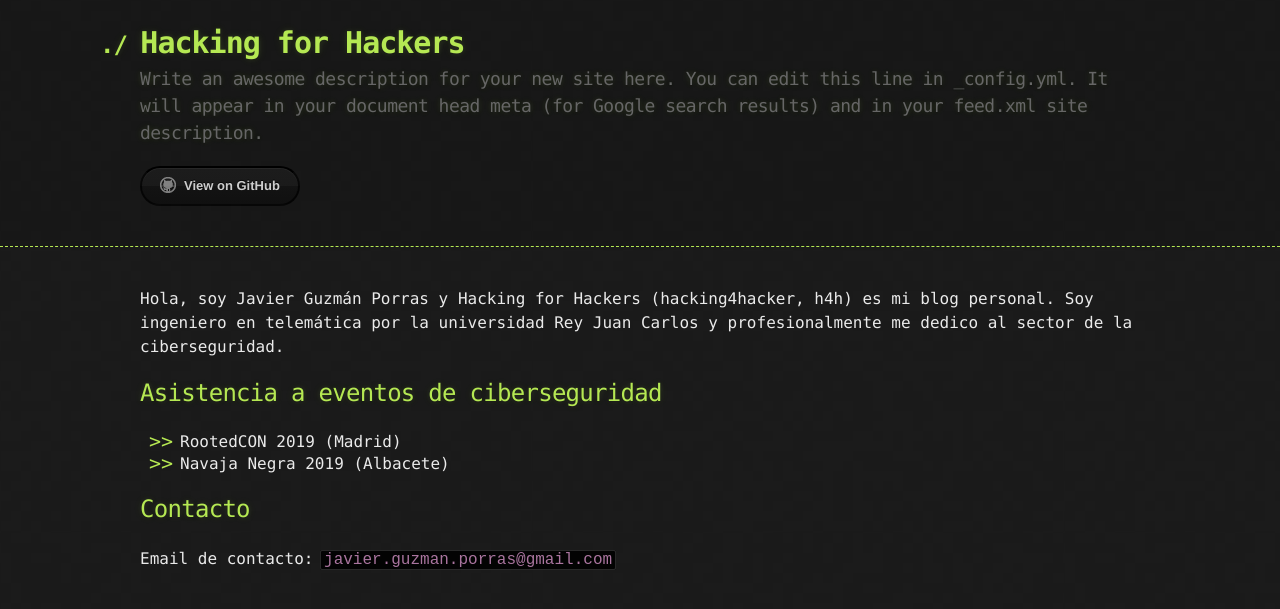
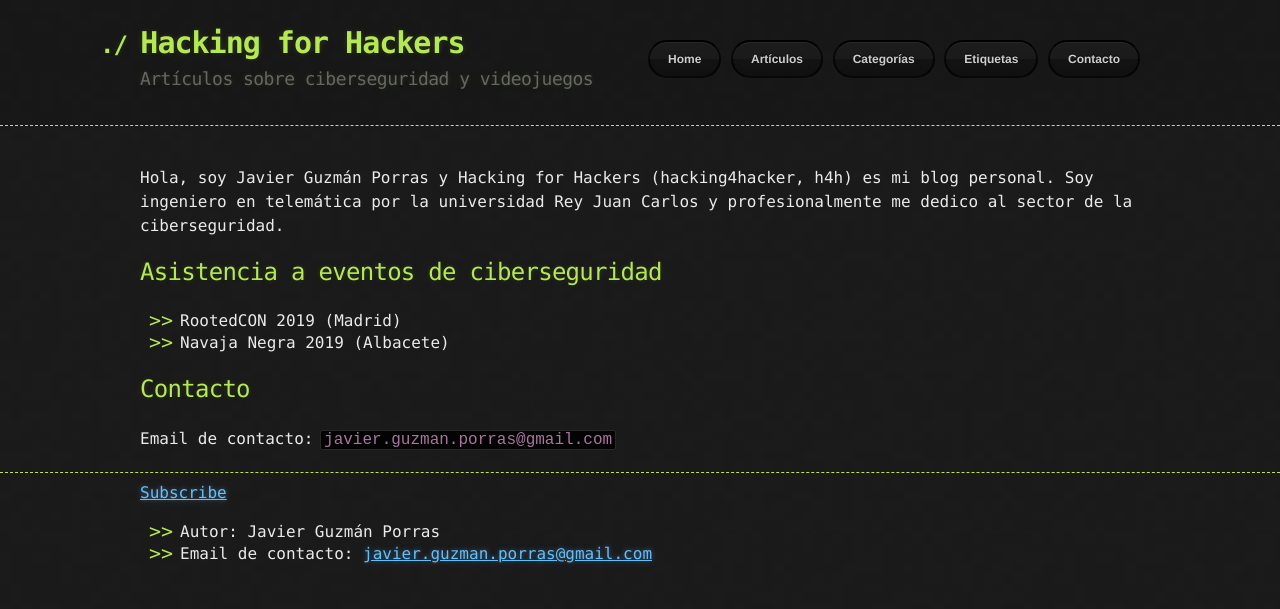
Before and after one commit to javierguzmanporras/hacking4hackers, a Jekyll site: the page built from about.markdown, in a window 1280 px wide. Shown: the top 609 px of the page. Built offline with Jekyll 4.4.1, drawn with Linux system fonts in a browser that asks for light colours.

Commit message:
Add footer and head menu

```diff
--- a/_config.yml
+++ b/_config.yml
@@ -18,16 +18,26 @@
 # You can create any custom variable you would like, and they will be accessible
 # in the templates via {{ site.myvariable }}.
 
+# >- this means to ignore newlines until "baseurl:"
+
+# Site Settings
 title: Hacking for Hackers
-email: javier.guzman.porras@gmail.com
-description: >- # this means to ignore newlines until "baseurl:"
-  Write an awesome description for your new site here. You can edit this
-  line in _config.yml. It will appear in your document head meta (for
-  Google search results) and in your feed.xml site description.
+description: "Artículos sobre ciberseguridad y videojuegos"
+
 baseurl: "/hacking4hackers" # the subpath of your site, e.g. /blog
 url: "https://javierguzmanporras.github.io" # the base hostname & protocol for your site, e.g. http://example.com
-twitter_username: jgp_ingTeleco
-github_username:  javierguzmanporras
+
+# Site Author
+author:
+  name: "Javier Guzmán Porras"
+  email: "javier.guzman.porras@gmail.com"
+  github: "javierguzmanporras"
+  twitter: "jgp_ingTeleco"
+
+
+
+
+
 
 # Build settings
 #theme: minima
--- /dev/null
+++ b/_includes/footer.html
@@ -0,0 +1,40 @@
+<footer class="site-footer h-card">
+    <data class="u-url" href="{{ "/" | relative_url }}"></data>
+
+    <div class="wrapper">
+
+      <div class="footer-col-wrapper">
+        <div class="footer-col">
+          <!-- <p class="feed-subscribe"> -->
+            <a href="{{ 'feed.xml' | relative_url }}">
+              <!-- <svg class="svg-icon orange">
+                <use xlink:href="{{ 'assets/minima-social-icons.svg#rss' | relative_url }}"></use>
+              </svg> -->
+              <span>Subscribe</span>
+            </a>
+          <!-- </p> -->
+
+
+
+        {%- if site.author %}
+          <ul class="contact-list">
+            {% if site.author.name -%}
+              <li class="p-name">Autor: {{ site.author.name | escape }}</li>
+            {% endif -%}
+            {% if site.author.email -%}
+              <li>Email de contacto: <a class="u-email" href="mailto:{{ site.author.email }}">{{ site.author.email }}</a></li>
+            {%- endif %}
+          </ul>
+        {%- endif %}
+        </div>
+        <!-- <div class="footer-col">
+          <p>{{ site.description | escape }}</p>
+        </div> -->
+      </div>
+
+      <!-- <div class="social-links">
+        {%- include social.html -%}
+      </div> -->
+    </div>
+
+  </footer>
--- a/_includes/head-custom.html
+++ b/_includes/head-custom.html
@@ -4,9 +4,9 @@
 {% include head-custom-theme-colors.html %}
 
 <!-- Setup Google Analytics -->
-{% include head-custom-google-analytics.html %}
+<!-- {% include head-custom-google-analytics.html %} -->
 
 <!-- You can set your favicon here -->
-<!-- link rel="shortcut icon" type="image/x-icon" href="{{ '/favicon.ico' | relative_url }}" -->
+<link rel="shortcut icon" type="image/x-icon" href="{{ 'assets/favicon.ico' | relative_url }}">
 
 <!-- end custom head snippets -->
--- /dev/null
+++ b/_includes/social.html
@@ -0,0 +1,22 @@
+{%- assign social = site.minima.social_links -%}
+
+<ul class="social-media-list">
+  {%- for glb in social.gitlab -%}{%- if glb.username and glb.instance -%}<li><a rel="me" href="https://{{ glb.instance | cgi_escape | escape}}/{{glb.username}}" title="{{ glb.username | escape }}"><svg class="svg-icon grey"><use xlink:href="{{ '/assets/minima-social-icons.svg#gitlab' | relative_url }}"></use></svg></a></li>{%- endif -%}{%- endfor -%}
+  {%- if social.dribbble -%}<li><a rel="me" href="https://dribbble.com/{{ social.dribbble | cgi_escape | escape }}" title="{{ social.dribbble | escape }}"><svg class="svg-icon grey"><use xlink:href="{{ '/assets/minima-social-icons.svg#dribbble' | relative_url }}"></use></svg></a></li>{%- endif -%}
+  {%- if social.facebook -%}<li><a rel="me" href="https://www.facebook.com/{{ social.facebook | cgi_escape | escape }}" title="{{ social.facebook | escape }}"><svg class="svg-icon grey"><use xlink:href="{{ '/assets/minima-social-icons.svg#facebook' | relative_url }}"></use></svg></a></li>{%- endif -%}
+  {%- if social.flickr -%}<li><a rel="me" href="https://www.flickr.com/photos/{{ social.flickr | cgi_escape | escape }}" title="{{ social.flickr | escape }}"><svg class="svg-icon grey"><use xlink:href="{{ '/assets/minima-social-icons.svg#flickr' | relative_url }}"></use></svg></a></li>{%- endif -%}
+  {%- if social.github -%}<li><a rel="me" href="https://github.com/{{ social.github | cgi_escape | escape }}" title="{{ social.github | escape }}"><svg class="svg-icon grey"><use xlink:href="{{ '/assets/minima-social-icons.svg#github' | relative_url }}"></use></svg></a></li>{%- endif -%}
+  {%- if site.author.github -%}<li><a rel="me" href="https://github.com/{{ site.author.github | cgi_escape | escape }}" title="{{ site.author.github | escape }}"><svg class="svg-icon grey"><use xlink:href="{{ '/assets/minima-social-icons.svg#github' | relative_url }}"></use></svg></a></li>{%- endif -%}
+  {%- if social.stackoverflow -%}<li><a rel="me" href="https://stackoverflow.com/users/{{ social.stackoverflow | cgi_escape | escape }}" title="{{ social.stackoverflow | escape }}"><svg class="svg-icon grey"><use xlink:href="{{ '/assets/minima-social-icons.svg#stackoverflow' | relative_url }}"></use></svg></a></li>{%- endif -%}
+  {%- if social.instagram -%}<li><a rel="me" href="https://www.instagram.com/{{ social.instagram | cgi_escape | escape }}" title="{{ social.instagram | escape }}"><svg class="svg-icon grey"><use xlink:href="{{ '/assets/minima-social-icons.svg#instagram' | relative_url }}"></use></svg></a></li>{%- endif -%}
+  {%- if social.linkedin -%}<li><a rel="me" href="https://www.linkedin.com/in/{{ social.linkedin | cgi_escape | escape }}" title="{{ social.linkedin | escape }}"><svg class="svg-icon grey"><use xlink:href="{{ '/assets/minima-social-icons.svg#linkedin' | relative_url }}"></use></svg></a></li>{%- endif -%}
+  {%- if social.pinterest -%}<li><a rel="me" href="https://www.pinterest.com/{{ social.pinterest | cgi_escape | escape }}" title="{{ social.pinterest | escape }}"><svg class="svg-icon grey"><use xlink:href="{{ '/assets/minima-social-icons.svg#pinterest' | relative_url }}"></use></svg></a></li>{%- endif -%}
+  {%- for mst in social.mastodon -%}{%- if mst.username and mst.instance -%}<li><a rel="me" href="https://{{ mst.instance | cgi_escape | escape}}/@{{mst.username}}" title="{{ mst.username | escape }}"><svg class="svg-icon grey"><use xlink:href="{{ '/assets/minima-social-icons.svg#mastodon' | relative_url }}"></use></svg></a></li>{%- endif -%}{%- endfor -%}
+  {%- if social.twitter -%}<li><a rel="me" href="https://twitter.com/{{ social.twitter | cgi_escape | escape }}" title="{{ social.twitter | escape }}"><svg class="svg-icon grey"><use xlink:href="{{ '/assets/minima-social-icons.svg#twitter' | relative_url }}"></use></svg></a></li>{%- endif -%}
+  {%- if social.youtube -%}<li><a rel="me" href="https://www.youtube.com/{{ social.youtube | cgi_escape | escape }}" title="{{ social.youtube | escape }}"><svg class="svg-icon grey"><use xlink:href="{{ '/assets/minima-social-icons.svg#youtube' | relative_url }}"></use></svg></a></li>{%- endif -%}
+  {%- if social.youtube_channel -%}<li><a rel="me" href="https://www.youtube.com/channel/{{ social.youtube_channel | cgi_escape | escape }}" title="{{ social.youtube_channel_name | escape | default: 'YouTube' }}"><svg class="svg-icon grey"><use xlink:href="{{ '/assets/minima-social-icons.svg#youtube' | relative_url }}"></use></svg></a></li>{%- endif -%}
+  {%- if social.telegram -%}<li><a rel="me" href="https://t.me/{{ social.telegram | cgi_escape | escape }}" title="{{ social.telegram | escape }}"><svg class="svg-icon grey"><use xlink:href="{{ '/assets/minima-social-icons.svg#telegram' | relative_url }}"></use></svg></a></li>{%- endif -%}
+  {%- if social.keybase -%}<li><a rel="me" href="https://keybase.io/{{ social.keybase | cgi_escape | escape }}" title="{{ social.keybase | escape }}"><svg class="svg-icon grey"><use xlink:href="{{ '/assets/minima-social-icons.svg#keybase' | relative_url }}"></use></svg></a></li>{%- endif -%}
+  {%- if social.microdotblog -%}<li><a rel="me" href="https://micro.blog/{{ social.microdotblog | cgi_escape | escape }}" title="{{ social.microdotblog | escape }}"><svg class="svg-icon grey"><use xlink:href="{{ '/assets/minima-social-icons.svg#microdotblog' | relative_url }}"></use></svg></a></li>{%- endif -%}
+  {%- if social.devto -%}<li><a href="https://dev.to/{{ social.devto | cgi_escape | escape }}" title="{{ social.devto | escape }}"><svg class="svg-icon grey"><use xlink:href="{{ '/assets/minima-social-icons.svg#devto' | relative_url }}"></use></svg></a></li>{%- endif -%}
+</ul>
--- a/_layouts/default.html
+++ b/_layouts/default.html
@@ -3,7 +3,7 @@
   <head>
     <meta charset='utf-8'>
     <meta http-equiv="X-UA-Compatible" content="IE=edge">
-    <meta name="viewport" content="width=device-width, initial-scale=1">
+    <meta name="viewport" content="width=device-width, initial-scale=1.0">
     <link rel="stylesheet" href="{{ '/assets/css/style.css?v=' | append: site.github.build_revision | relative_url }}">
     {% include head-custom.html %}
 
@@ -14,18 +14,26 @@
 
     <header>
       <div class="container">
-        <a id="a-title" href="{{ '/' | relative_url }}">
-          <h1>{{ site.title | default: site.github.repository_name }}</h1>
-        </a>
-        <h2>{{ site.description | default: site.github.project_tagline }}</h2>
+        <div id="two-columns">
+            <a id="a-title" href="{{ '/' | relative_url }}">
+              <h1>{{ site.title | default: site.github.repository_name }}</h1>
+            </a>
+            <h2>{{ site.description | default: site.github.project_tagline }}</h2>
 
-        <section id="downloads">
-          {% if site.show_downloads %}
-            <a href="{{ site.github.zip_url }}" class="btn">Download as .zip</a>
-            <a href="{{ site.github.tar_url }}" class="btn">Download as .tar.gz</a>
-          {% endif %}
+            <div class="center">
+              <a href="/hacking4hackers/" class="btn">Home</a>
+              <a href="about" class="btn">Artículos</a>
+              <a href="about" class="btn">Categorías</a>
+              <a href="about" class="btn">Etiquetas</a>
+              <a href="about/" class="btn">Contacto</a>
+            </div>
+        </div>
+
+
+        <!-- <section id="downloads">
           <a href="{{ site.github.repository_url }}" class="btn btn-github"><span class="icon"></span>View on GitHub</a>
-        </section>
+        </section> -->
+
       </div>
     </header>
 
@@ -34,5 +42,12 @@
         {{ content }}
       </section>
     </div>
+
+    <hr>
+    <div class="container">
+      {%- include footer.html -%}
+    </div>
+
+
   </body>
 </html>
--- /dev/null
+++ b/_sass/h4h.scss
@@ -0,0 +1,20 @@
+.two-columns {
+    column-count: 2;
+    column-gap:20px;
+    vertical-align: middle;
+
+    -webkit-column-count: 2; /* Chrome, Safari, Opera */
+    -moz-column-count: 2; /* Firefox */
+}
+
+#two-columns {
+    column-count: 2;
+    vertical-align: middle;
+
+    -webkit-column-count: 2; /* Chrome, Safari, Opera */
+    -moz-column-count: 2; /* Firefox */
+}
+
+.center {
+    padding: 20px 0;
+}
--- a/_sass/jekyll-theme-hacker.scss
+++ b/_sass/jekyll-theme-hacker.scss
@@ -1,5 +1,6 @@
 @import "rouge-base16-dark";
 @import "default_colors";
+@import "h4h";
 
 $body-background: $cod-grey !default;
 $body-foreground: $gallery !default;
@@ -216,7 +217,7 @@ hr {
   color: rgba(255, 255, 255, 0.8);
   font-family: Helvetica, Arial, sans-serif;
   font-weight: bold;
-  font-size: 13px;
+  font-size: 12px;
   text-decoration: none;
   text-shadow: 0 -1px 0 rgba(0, 0, 0, 0.75);
   box-shadow: inset 0 1px 0 rgba(255, 255, 255, 0.05);
--- a/about.markdown
+++ b/about.markdown
@@ -4,6 +4,8 @@ title: About
 permalink: /about/
 date: 2021/08/15
 ---
+
+[comment]: <bundle exec jekyll serve>
 
 Hola, soy Javier Guzmán Porras y Hacking for Hackers (hacking4hacker, h4h) es mi blog personal.
 Soy ingeniero en telemática por la universidad Rey Juan Carlos y profesionalmente me dedico al sector de la ciberseguridad.
```
Also changed, not shown: assets/favicon.ico (added), assets/minima-social-icons.svg (added).
